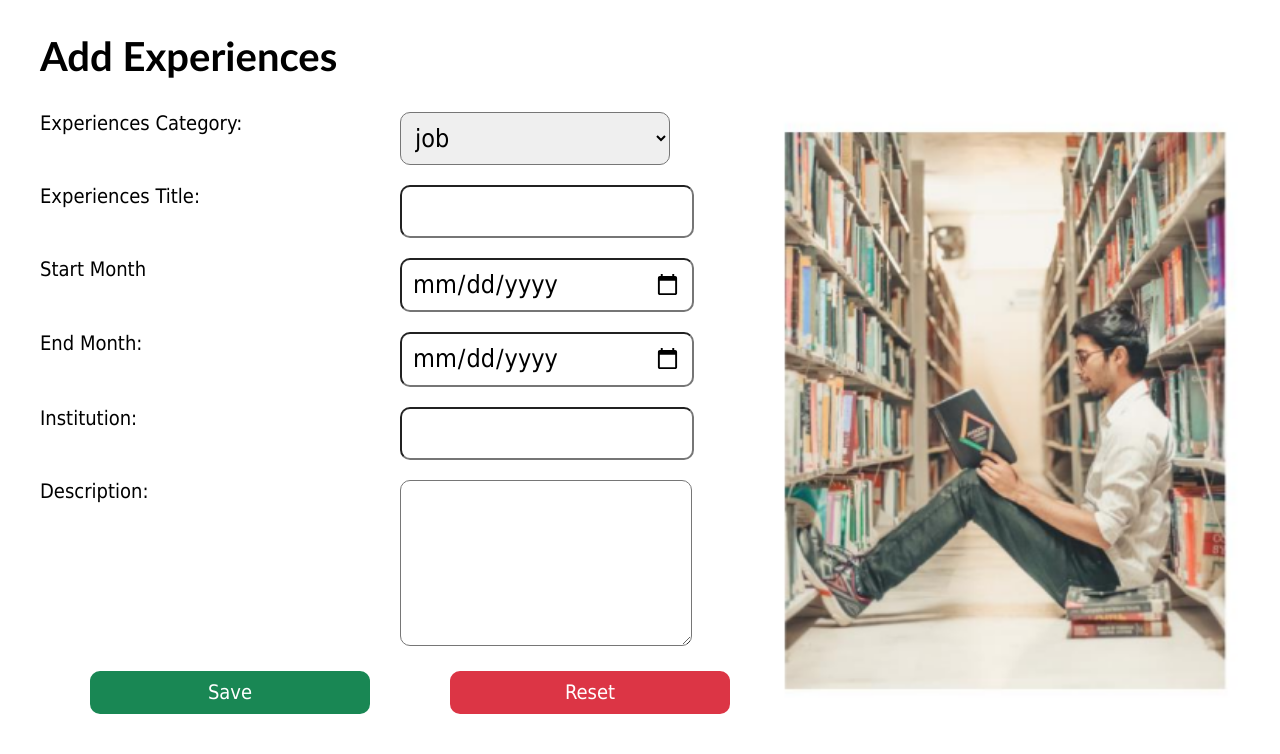
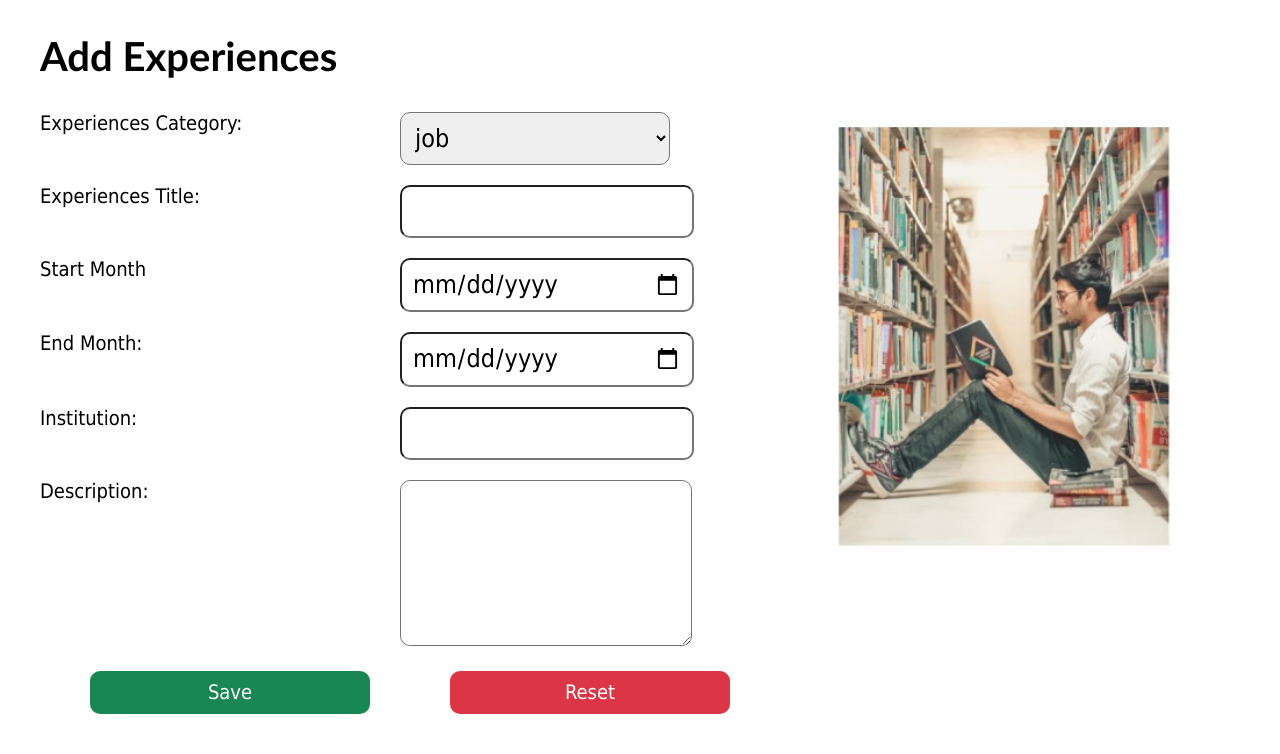
Before and after one commit to aug-projects/phpProject, a PHP site: page /pages/AddExperience.php in a window 1280 px wide. Shown: the part 84-838 px from the top of the page. Run offline with PHP 8.4, Linux system fonts and the light colour scheme.

Commit message:
fix images

```diff
--- a/pages/addCourse.php
+++ b/pages/addCourse.php
@@ -179,7 +179,7 @@
             <?php
                 echo "
                     <div class='text-center w-2/5'>
-                        <img src='{$pages['add-courses']['image']}' class='w-full' alt='logo'  title='logo'/>
+                        <img src='{$pages['add-courses']['image']}' class='w-3/4' alt='logo'  title='logo'/>
                     </div>
                 ";
             ?>
--- a/pages/addExperience.php
+++ b/pages/addExperience.php
@@ -59,7 +59,7 @@
                         <label for="category">Experiences Category:</label>
                     </div>
                     <div>
-                        <select id="category" class="w-3/4" name="category" required>
+                        <select id="category" class="flex w-3/4" name="category" required>
                             <?php
                                 foreach ($categories as $category){
                                     echo "<option value='$category'>$category</option>";
@@ -136,7 +136,7 @@
         <?php
             echo "
                     <div class='text-center w-2/5'>
-                        <img src='{$pages['add-experiences']['image']}' class='w-full' alt='logo'  title='logo'/>
+                        <img src='{$pages['add-experiences']['image']}' class='w-3/4' alt='logo'  title='logo'/>
                     </div>
                 ";
         ?>
--- a/pages/viewCourse.php
+++ b/pages/viewCourse.php
@@ -33,8 +33,8 @@
                                        {$viewCourse['note']}
                                     </p>
                                 </div>
-                                <div class='w-full'>
-                                    <img class='w-full' alt='{$viewCourse['title']}'  src='{$viewCourse['attachment']}' />
+                                <div class='w-full h-screen text-center'>
+                                    <img class='w-3/5 border p-2' alt='{$viewCourse['title']}'  src='{$viewCourse['attachment']}' />
                                 </div>
                             </div>
                         "
```
